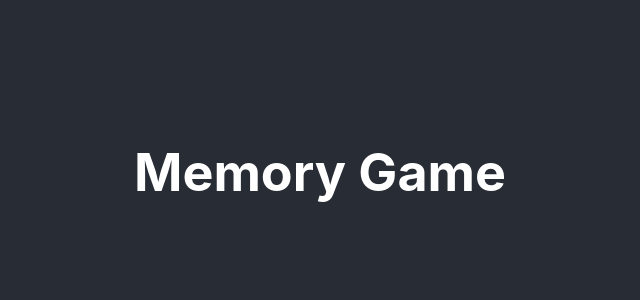
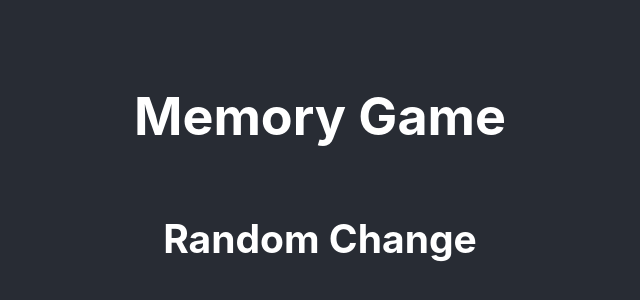
Before and after one commit to dustinblainemyers/memory-game-1, a React (Create React App) app: page / in a window 1280 px wide. Shown: the part 228-528 px from the top of the page, without its empty margins (320-960 px from the left). Built offline with nearby package versions, Linux system fonts and the light colour scheme.

Commit message:
another test

```diff
--- a/src/App.js
+++ b/src/App.js
@@ -6,6 +6,7 @@ function App() {
     <div className="App">
       <header className="App-header">
         <h1>Memory Game</h1>
+        <h2>Random Change</h2>
       </header>
     </div>
   );
```
